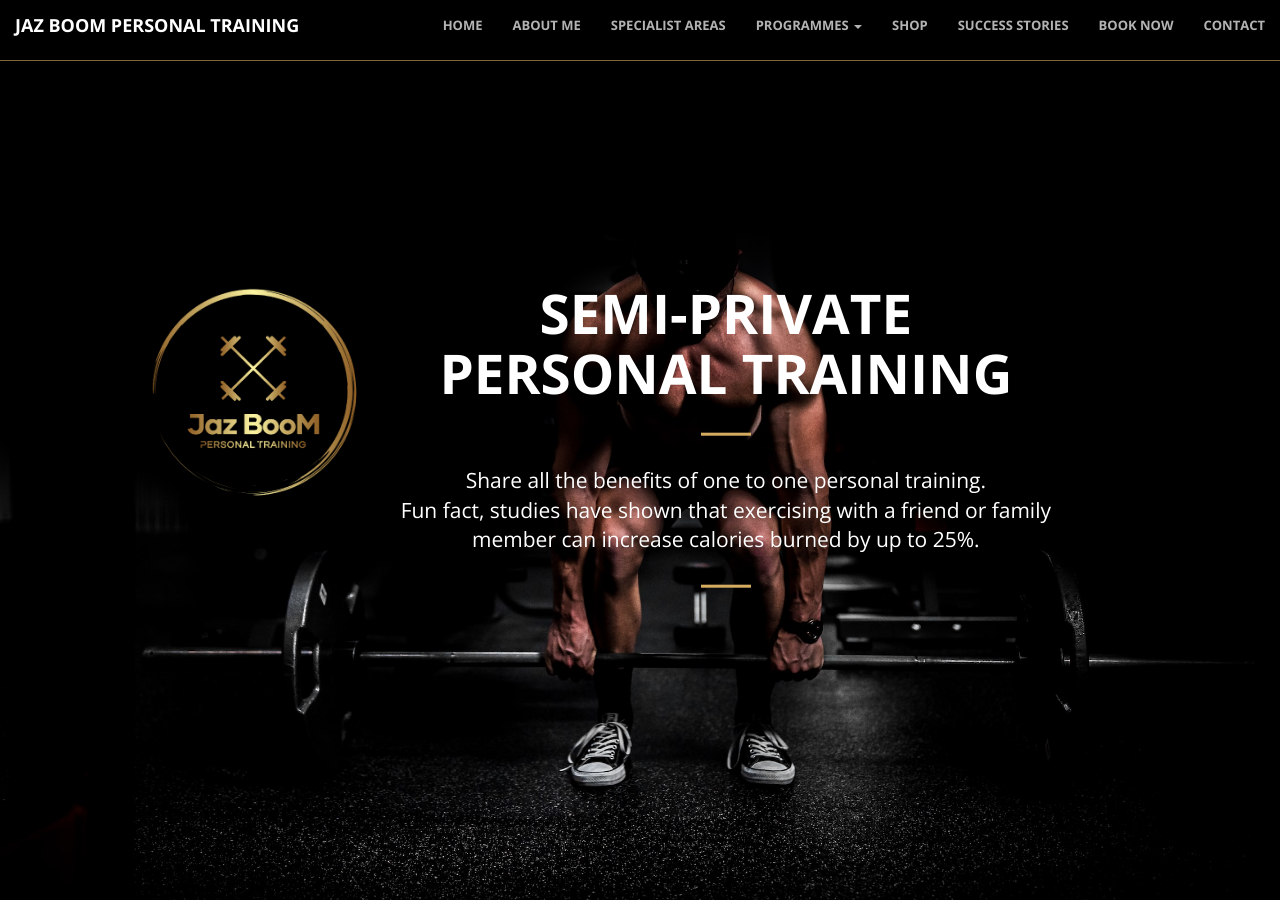
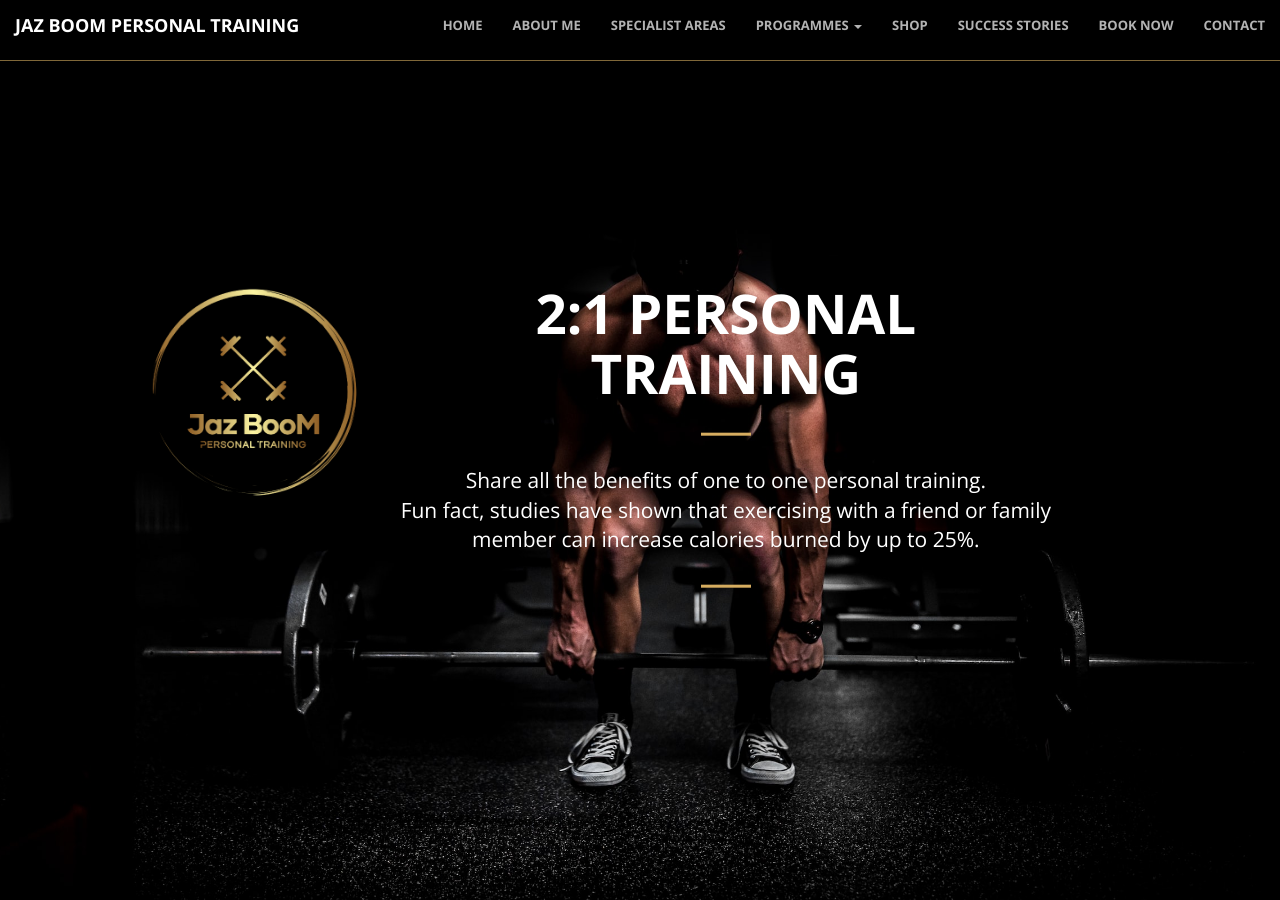
Before and after one commit to atmenterprise/jazzsinghpersonaltrainer, a Jekyll site: the page built from _pages/couplept.html, in a window 1280 px wide and 900 px high. Built offline with Jekyll 4.4.1, drawn with Linux system fonts in a browser that asks for light colours; comment, search, counter and statistics services are not loaded.

Commit message:
Update couplept.html

```diff
--- a/_pages/couplept.html
+++ b/_pages/couplept.html
@@ -11,7 +11,7 @@
                     <img src="{{site.logo}}" class="logo wow bounceIn" alt="jaz boom logo">
                 </div>
                 <div class="col-md-8 text-center">
-                    <h1>Semi-Private Personal Training</h1>
+                    <h1>2:1 Personal Training</h1>
                     <hr>
                     <h3 class="lead">
                         Share all the benefits of one to one personal training.
```
